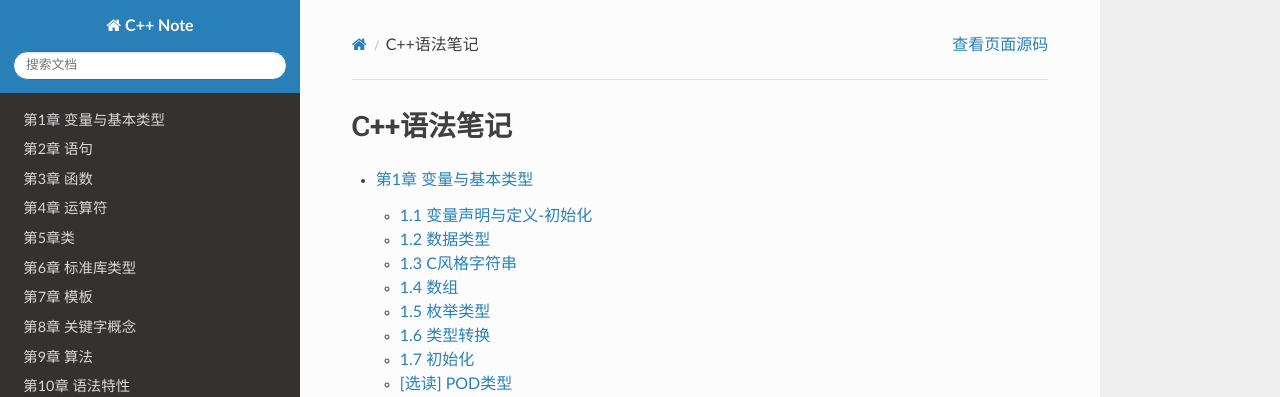
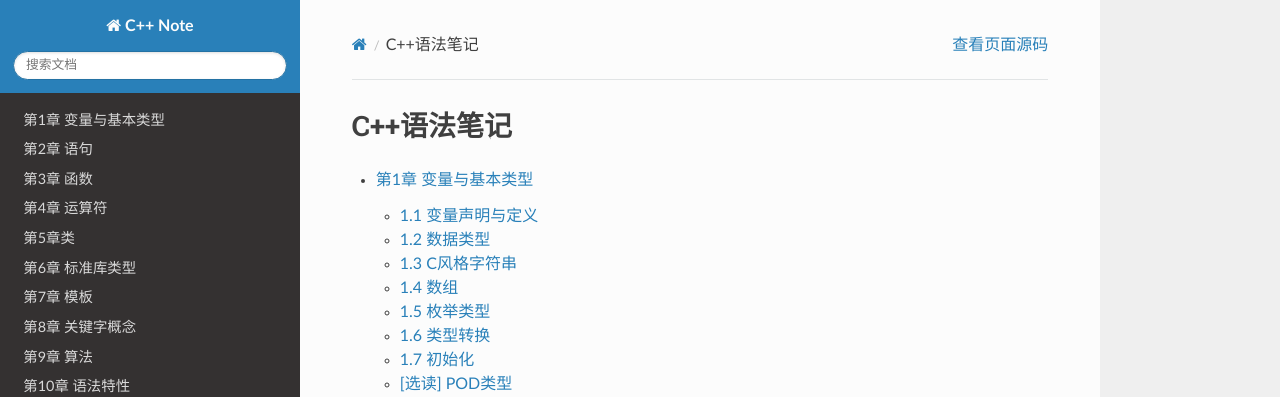
Before and after one commit to rombo307/Cppnote-2022, a Sphinx documentation site: the page built from source/index.rst, in a window 1280 px wide and 900 px high. Shown: the top 397 px of the window. Built offline with Sphinx 7.4.7 and the Read the Docs theme 2.0.0, drawn with Linux system fonts in a browser that asks for light colours.

Commit message:
Update 1.1 变量声明与定义-初始化.md

```diff
--- a/source/docs/第1章 变量与基本类型/1.1 变量声明与定义-初始化.md
+++ b/source/docs/第1章 变量与基本类型/1.1 变量声明与定义-初始化.md
@@ -1,4 +1,4 @@
-# 1.1 变量声明与定义-初始化
+# 1.1 变量声明与定义
 
 ## 声明与定义分离
 
```
